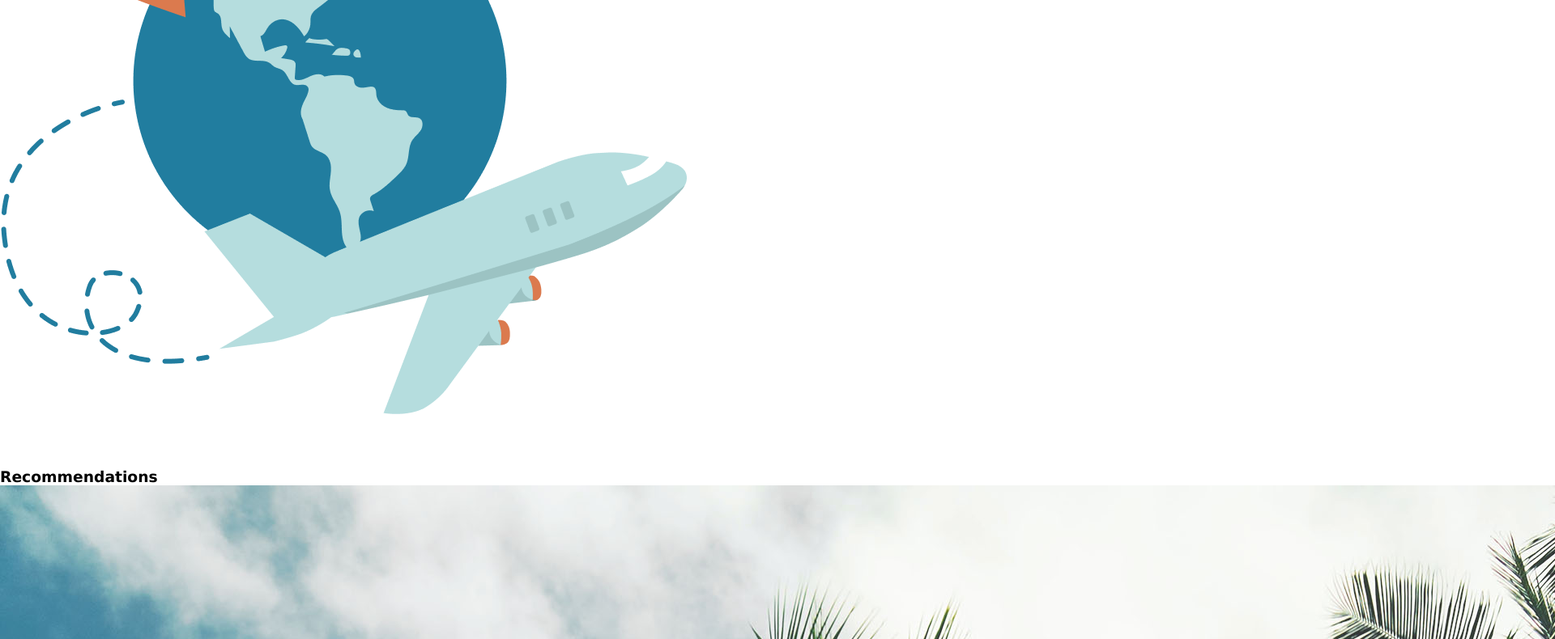
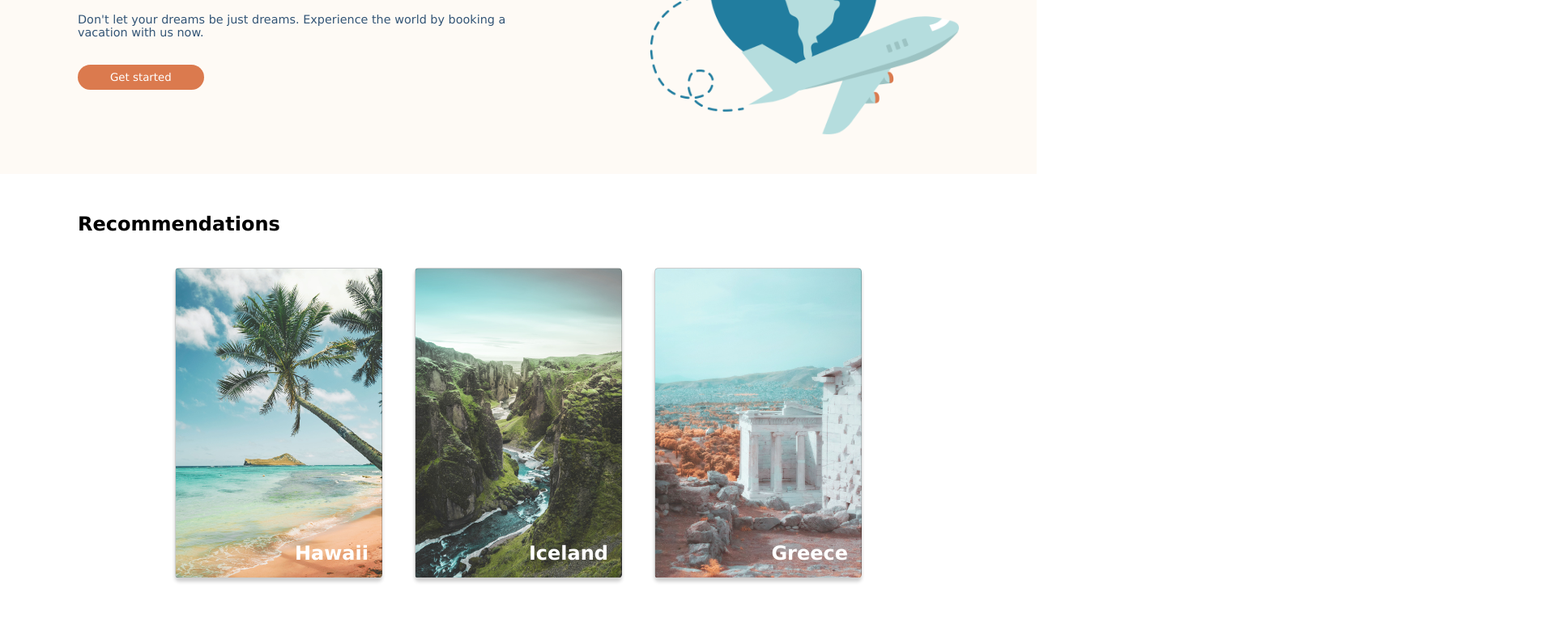
Before and after one commit to Justin-Luangrath/justin-luangrath-travelsite, a plain HTML site: page justin-lungrath-travelsite/index.html in a window 1280 px wide. Shown: the part 262-1052 px from the top of the page at 81% size, 1920 px wide, since content can reach past the window. Drawn offline with Linux system fonts and the light colour scheme.

Commit message:
added styling for hero and rec section

```diff
--- a/justin-lungrath-travelsite/css/global.css
+++ b/justin-lungrath-travelsite/css/global.css
@@ -55,6 +55,7 @@ main {
 
 .nav__link-text:hover {
   border-bottom: 2px solid #db7a4e;
+  color: #db7a4e;
 }
 
 .nav__link-text--border {
--- a/justin-lungrath-travelsite/css/main.css
+++ b/justin-lungrath-travelsite/css/main.css
@@ -0,0 +1,95 @@
+.hero {
+  display: flex;
+  justify-content: space-between;
+  align-items: center;
+  background-color: #fefaf5;
+  padding: 3rem 6rem;
+}
+
+.hero__container {
+  width: 50%;
+}
+
+.hero__title {
+  font-size: 2.2rem;
+  font-weight: 700;
+  color: #335576;
+}
+
+.hero__text {
+  font-size: 0.9rem;
+  color: #335576;
+  margin-top: 2rem;
+}
+
+.hero__button {
+  background-color: #db7a4e;
+  border: 0;
+  color: #fff;
+  padding: 0.5rem 2.5rem;
+  border-radius: 2rem;
+  margin-top: 2rem;
+}
+
+.hero__image {
+  height: 20rem;
+}
+
+.rec {
+  margin: 3rem 6rem 5rem 6rem;
+}
+
+.recommendations__title {
+  color: #335576;
+}
+
+.rec__card-container {
+  display: flex;
+  justify-content: center;
+  flex-wrap: wrap;
+  margin: 2rem 0;
+}
+
+.rec__card {
+  display: flex;
+  align-items: flex-end;
+  justify-content: end;
+  height: 24rem;
+  width: 16rem;
+  background-size: cover;
+  background-repeat: no-repeat;
+  border: 1px solid rgba(0, 0, 0, 0.2);
+  border-radius: 5px;
+  box-shadow: 0px 4px 4px rgba(0, 0, 0, 0.2);
+  margin: 0.5rem 1.25rem 0rem 1.25rem;
+  bottom: 0;
+  position: relative;
+  transition: bottom 0.15s ease-in;
+}
+
+.rec__card:hover {
+  top: 1rem;
+  color: #db7a4e;
+}
+
+.rec__link {
+  text-decoration: none;
+}
+
+.rec__card--hawaii {
+  background-image: url(../assets/images/hawaii.jpg);
+}
+
+.rec__card--iceland {
+  background-image: url(../assets/images/iceland.jpg);
+}
+
+.rec__card--greece {
+  background-image: url(../assets/images/greece.jpg);
+}
+
+.rec__text {
+  color: #fff;
+  font-size: 1.5rem;
+  margin: 1rem;
+}
--- a/justin-lungrath-travelsite/index.html
+++ b/justin-lungrath-travelsite/index.html
@@ -34,48 +34,38 @@
       </div>
     </header>
     <!-- hero -->
-    <section>
-      <section>
-        <div>
-          <h2>Travelling comes with Endless Discoveries.</h2>
-          <p>
-            Don't let your dreams be just dreams. Expereience the world by
+    <main>
+      <section class="hero">
+        <div class="hero__container">
+          <h1 class="hero__title">Travelling Comes With Endless Discoveries</h1>
+          <p class="hero__text">
+            Don't let your dreams be just dreams. Experience the world by
             booking a vacation with us now.
           </p>
-          <a href="">Get started</a>
+          <button class="hero__button">Get started</button>
         </div>
-        <div>
-          <img
-            src="./assets/Images/hero.png"
-            alt="airplane flying around the world"
-          />
+        <img class="hero__image" src="./assets/images/hero.png" alt="hero" />
+      </section>
+      <!-- recs -->
+      <section class="rec">
+        <h2 class="rec__title">Recommendations</h2>
+        <div class="rec__card-container">
+          <a class="rec__link" href="./pages/hawaii.html">
+            <article class="rec__card rec__card--hawaii">
+              <h3 class="rec__text">Hawaii</h3>
+            </article>
+          </a>
+          <a class="rec__link" href="./pages/iceland.html">
+            <article class="rec__card rec__card--iceland">
+              <h3 class="rec__text">Iceland</h3>
+            </article>
+          </a>
+          <a class="rec__link" href="./pages/greece.html">
+            <article class="rec__card rec__card--greece">
+              <h3 class="rec__text">Greece</h3>
+            </article>
+          </a>
         </div>
-      </section>
-    </section>
-    <main>
-      <!-- recs -->
-      <section>
-        <section>
-          <h3>Recommendations</h3>
-          <div>
-            <a href="./pages/hawaii.html"
-              ><img src="./assets/Images/hawaii.jpg" alt="Hawaii"
-            /></a>
-            <a href="./pages/hawaii.html">Hawaii</a>
-          </div>
-          <div>
-            <a href="./pages/iceland.html"
-              ><img src="./assets/Images/iceland.jpg" alt="Iceland"
-            /></a>
-            <a href="./pages/iceland.html">Iceland</a>
-          </div>
-          <div>
-            <a href="./pages/greece.html"
-              ><img src="./assets/Images/greece.jpg" alt="Greece"
-            /></a>
-            <a href="./pages/greece.html">Greece</a>
-          </div>
-        </section>
       </section>
     </main>
     <!-- footer -->
```
